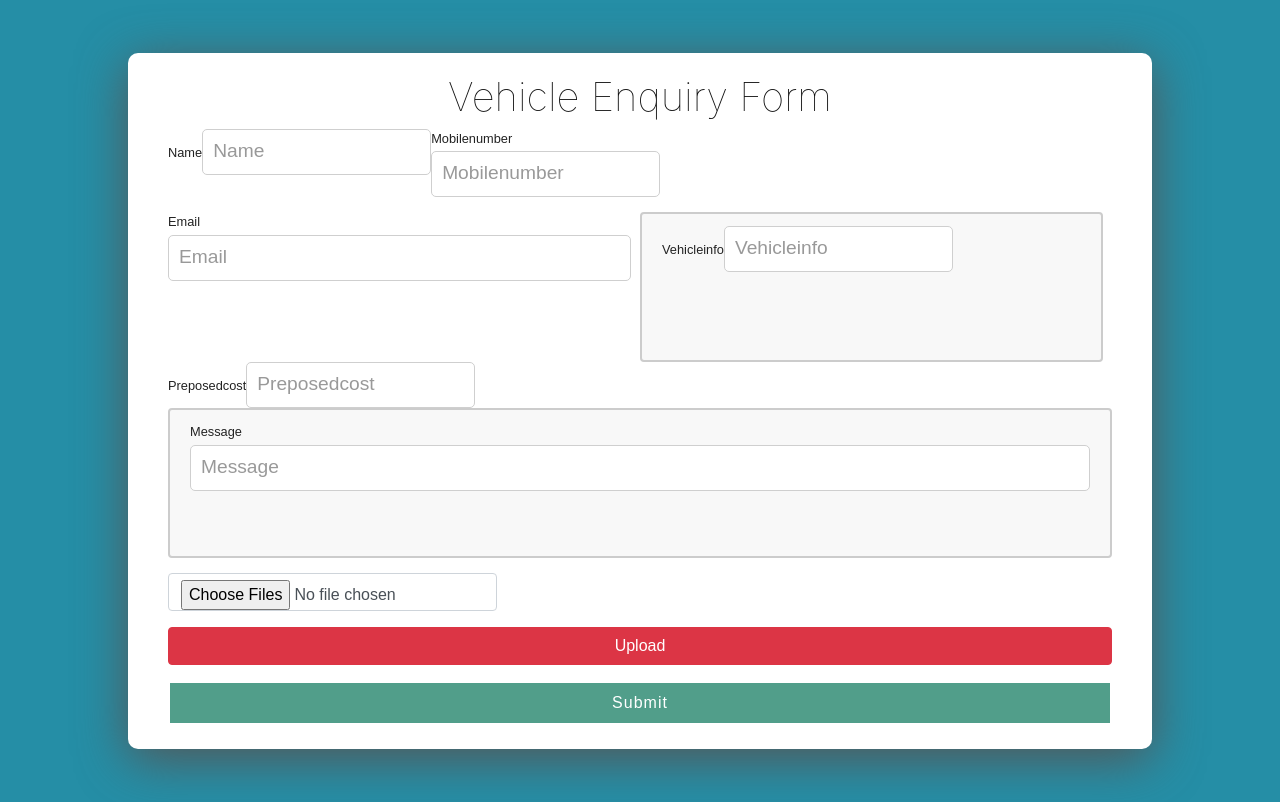
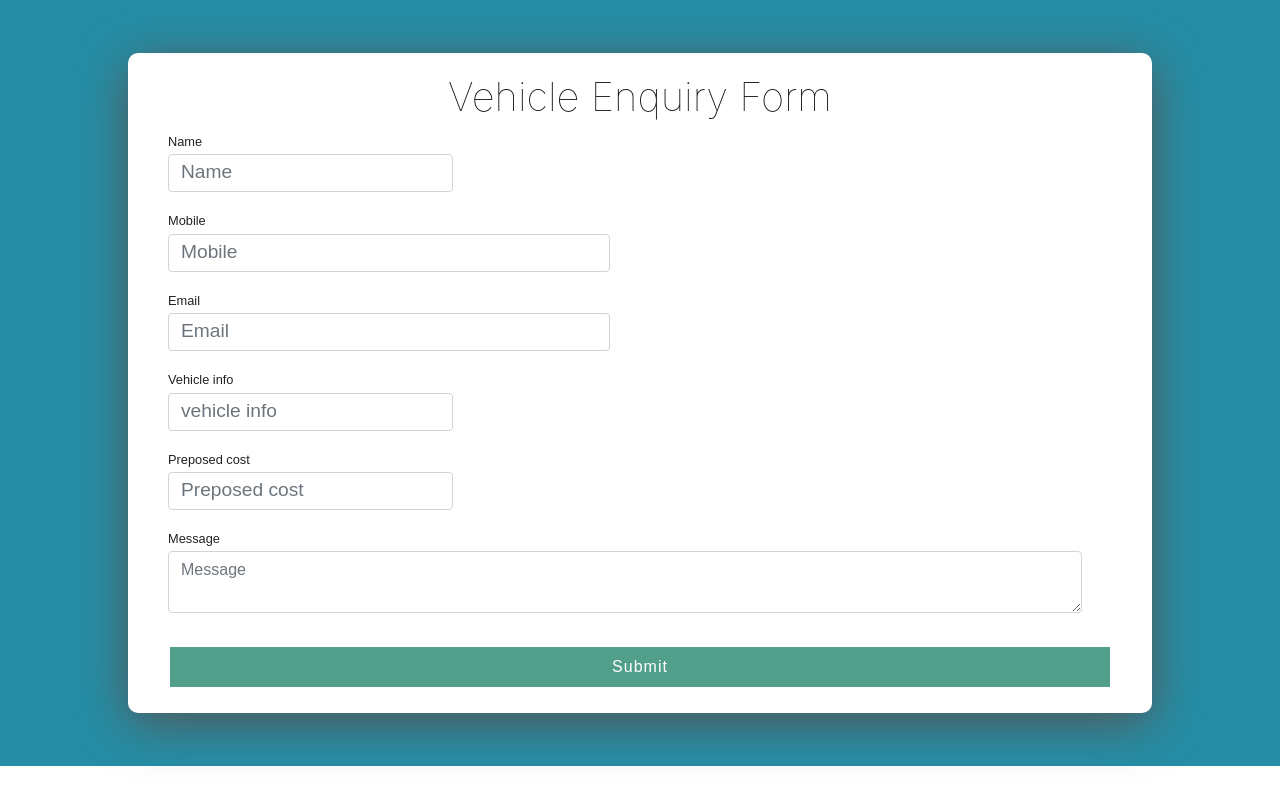
Before and after one commit to ishqDehlvi/react-form, a React (Create React App) app: page /vehicle-enquiry in a window 1280 px wide. Built offline with nearby package versions, Linux system fonts and the light colour scheme.

Commit message:
vehicleenquiry completed

```diff
--- a/src/components/vehicleenquiry.js
+++ b/src/components/vehicleenquiry.js
@@ -1,9 +1,9 @@
 import React, { Component } from "react";
-
+import "./../App.css";
+// import CKEditor5 from "@ckeditor/ckeditor5-react";
 const emailRegex = RegExp(
   /^[a-zA-Z0-9.!#$%&’*+/=?^_`{|}~-]+@[a-zA-Z0-9-]+(?:\.[a-zA-Z0-9-]+)*$/
 );
-
 const formValid = ({ formErrors, ...rest }) => {
   let valid = true;
 
@@ -25,19 +25,21 @@ class App extends Component {
     super(props);
 
     this.state = {
+      Brand: null,
+      Model: null,
       Name: null,
-      Mobilenumber: null,
+      Mobile: null,
       email: null,
-      Preposedcost: null,
-      Vehicleinfo: null,
-      Message: null,
+      VehicleOverview: null,
+      VehicleFeatures: null,
       formErrors: {
+        Brand: "",
+        Model: "",
         Name: "",
-        Mobilenumber: "",
+        Mobile: "",
         email: "",
-        Vehicleinfo: "",
-        Preposedcost: "",
-        Message: "",
+        VehicleOverview: "",
+        VehicleFeatures: "",
       },
     };
   }
@@ -48,11 +50,12 @@ class App extends Component {
     if (formValid(this.state)) {
       console.log(`
         --SUBMITTING--
-        Name: ${this.state.Name}
-        Mobilenumber: ${this.state.Mobilenumber}
-        Email: ${this.state.email}
-        Preposedcost: ${this.state.Preposedcost}
-        Message: ${this.state.Message}
+        Brand: ${this.state.Brand}
+        Name: ${this.state.Brand}
+        Mobile: ${this.state.Brand}
+        email: ${this.state.Model}
+        Vehicle-Overview: ${this.state.Model}
+        VehicleFeatures: ${this.state.VehicleFeatures}
       `);
     } else {
       console.error("FORM INVALID - DISPLAY ERROR MESSAGE");
@@ -65,26 +68,26 @@ class App extends Component {
     let formErrors = { ...this.state.formErrors };
 
     switch (name) {
-      case "Name":
-        formErrors.Name =
+      case "Brand":
+        formErrors.Brand =
           value.length < 3 ? "minimum 3 characaters required" : "";
         break;
-      case "Mobilenumber":
-        formErrors.Mobilenumber =
+      case "Model":
+        formErrors.Model =
           value.length < 3 ? "minimum 3 characaters required" : "";
+        break;
+      case "VehicleFeatures":
+        formErrors.VehicleFeatures =
+          value.length < 100 ? "minimum 100 characaters required" : "";
+        break;
+      case "VehicleOverview":
+        formErrors.VehicleFeatures =
+          value.length < 100 ? "minimum 100 characaters required" : "";
         break;
         case "email":
           formErrors.email = emailRegex.test(value)
             ? ""
             : "invalid email address";
-        break;
-      case "Message":
-        formErrors.Message =
-          value.length < 100 ? "minimum 100 characaters required" : "";
-        break;
-      case "Vehicleinfo":
-        formErrors.Message =
-          value.length < 100 ? "minimum 100 characaters required" : "";
           break;
       default:
         break;
@@ -101,10 +104,14 @@ class App extends Component {
         <div className="form-wrapper">
           <h1>Vehicle Enquiry Form</h1>
           <form onSubmit={this.handleSubmit} noValidate>
-            <div className="Name">
+            <div className="row w-100">
+              <div className="col-12 col-md-4">
+                <div className="form-group">
                   <label htmlFor="Name">Name</label>
                   <input
-                className={formErrors.Name.length > 0 ? "error" : null}
+                    className={` form-control ${
+                      formErrors.Name.length > 0 ? "error" : null
+                    }`}
                     placeholder="Name"
                     type="text"
                     name="Name"
@@ -115,24 +122,36 @@ class App extends Component {
                     <span className="errorMessage">{formErrors.Name}</span>
                   )}
                 </div>
-            <div className="Mobilenumber">
-              <label htmlFor="Mobilenumber">Mobilenumber</label>
+              </div>
+            </div>
+            <div className="row w-100">
+              <div className="col-12 col-md-6">
+                <div className="form-group">
+                  <label htmlFor="Mobile">Mobile</label>
                   <input
-                className={formErrors.Mobilenumber.length > 0 ? "error" : null}
-                placeholder="Mobilenumber"
+                    className={`form-control ${
+                      formErrors.Mobile.length > 0 ? "error" : null
+                    }`}
+                    placeholder="Mobile"
                     type="text"
-                name="Mobilenumber"
+                    name="Mobile"
                     noValidate
                     onChange={this.handleChange}
                   />
-              {formErrors.Mobilenumber.length > 0 && (
-                <span className="errorMessage">{formErrors.Mobilenumber}</span>
+                  {formErrors.Mobile.length > 0 && (
+                    <span className="errorMessage">{formErrors.Mobile}</span>
                   )}
                 </div>
-            <div className="email">
+              </div>
+              </div>
+              <div className="row w-100">
+              <div className="col-12 col-md-6">
+                <div className="form-group">
                   <label htmlFor="email">Email</label>
                   <input
-                className={formErrors.email.length > 0 ? "error" : null}
+                    className={`form-control ${
+                      formErrors.email.length > 0 ? "error" : null
+                    }`}
                     placeholder="Email"
                     type="email"
                     name="email"
@@ -143,72 +162,71 @@ class App extends Component {
                     <span className="errorMessage">{formErrors.email}</span>
                   )}
                 </div>
-            <div className="Vehicleinfo">
-              <label htmlFor="Vehicleinfo">Vehicleinfo</label>
+              </div>
+              </div>
+              <div className="row w-100">
+              <div className="col-12 col-md-4">
+                <div className="form-group">
+                  <label htmlFor="Name">Vehicle info</label>
                   <input
-                className={formErrors.Vehicleinfo.length > 0 ? "error" : null}
-                placeholder="Vehicleinfo"
+                    className={` form-control ${
+                      formErrors.Name.length > 0 ? "error" : null
+                    }`}
+                    placeholder="vehicle info"
                     type="text"
                     name="Vehicleinfo"
                     noValidate
                     onChange={this.handleChange}
                   />
-              {formErrors.Vehicleinfo.length > 0 && (
-                <span className="errorMessage">{formErrors.Vehicleinfo}</span>
+                  {formErrors.Name.length > 0 && (
+                    <span className="errorMessage">{formErrors.Name}</span>
                   )}
                 </div>
-            <div className="Preposedcost">
-              <label htmlFor="Preposedcost">Preposedcost</label>
+              </div>
+            </div>
+            <div className="row w-100">
+              <div className="col-12 col-md-4">
+                <div className="form-group">
+                  <label htmlFor="preposedcost">Preposed cost</label>
                   <input
-                className={formErrors.Preposedcost.length > 0 ? "error" : null}
-                placeholder="Preposedcost"
-                type="text"
-                name="Preposedcost"
+                    className={` form-control ${
+                      formErrors.Name.length > 0 ? "error" : null
+                    }`}
+                    placeholder="Preposed cost"
+                    type="number"
+                    name="Name"
                     noValidate
                     onChange={this.handleChange}
                   />
-              {formErrors.Preposedcost.length > 0 && (
-                <span className="errorMessage">{formErrors.Preposedcost}</span>
+                  {formErrors.Name.length > 0 && (
+                    <span className="errorMessage">{formErrors.Name}</span>
                   )}
                 </div>
-            <div className="Message">
-              <label htmlFor="Message">Message</label>
-              <input
-                className={formErrors.Message.length > 0 ? "error" : null}
+              </div>
+            </div>
+
+            <div className="row w-100">
+              <div className="col-12">
+                <div className="form-group">
+                  <label htmlFor="VehicleFeatures">Message</label>
+                  <textarea
+                    className={`form-control ${
+                      formErrors.VehicleFeatures.length > 0 ? "error" : null
+                    }`}
                     placeholder="Message"
-                type="Message"
-                name="Message"
+                    type="VehicleFeatures"
+                    name="VehicleFeatures"
                     noValidate
                     onChange={this.handleChange}
                   />
-              {formErrors.Message.length > 0 && (
-                <span className="errorMessage">{formErrors.Message}</span>
+                  {formErrors.VehicleFeatures.length > 0 && (
+                    <span className="errorMessage">
+                      {formErrors.VehicleFeatures}
+                    </span>
                   )}
                 </div>
-            <form>
-              <div className="form-group multi-preview">
-                {(this.fileArray || []).map((url) => (
-                  <img src={url} alt="..." />
-                ))}
               </div>
-
-              <div className="form-group">
-                <input
-                  type="file"
-                  className="form-control"
-                  onChange={this.uploadMultipleFiles}
-                  multiple
-                />
             </div>
-              <button
-                type="button"
-                className="btn btn-danger btn-block"
-                onClick={this.uploadFiles}
-              >
-                Upload
-              </button>
-            </form>
-
             <div className="submit">
               <button type="submit">Submit</button>
             </div>
```
Lines whose indentation alone changed are shown as unchanged.
